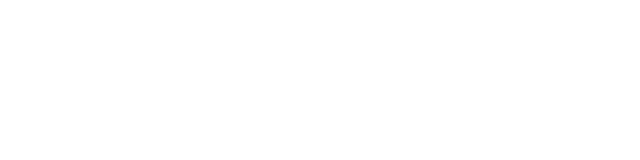
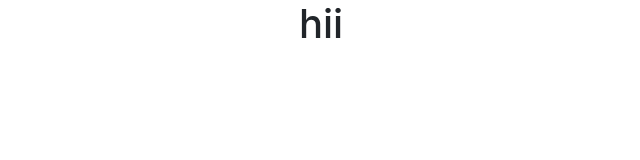
Before and after one commit to imranshaikh-startappss/Anime-Verse, a React (Create React App) app: page / in a window 1280 px wide. Shown: the top 160 px of the page, without its empty margins (319-959 px from the left). Built offline with nearby package versions, Linux system fonts and the light colour scheme.

Commit message:
create project

```diff
--- a/src/App.js
+++ b/src/App.js
@@ -1,11 +1,10 @@
-import React from 'react';
-import './App.css';
+import React from "react";
+import "./App.css";
 
 function App() {
   return (
     <div className="App">
-
-
+      <h1>hii</h1>
     </div>
   );
 }
```
